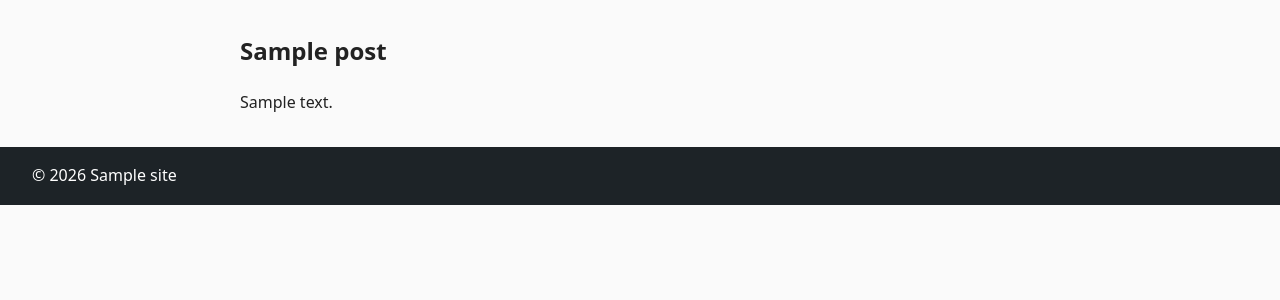
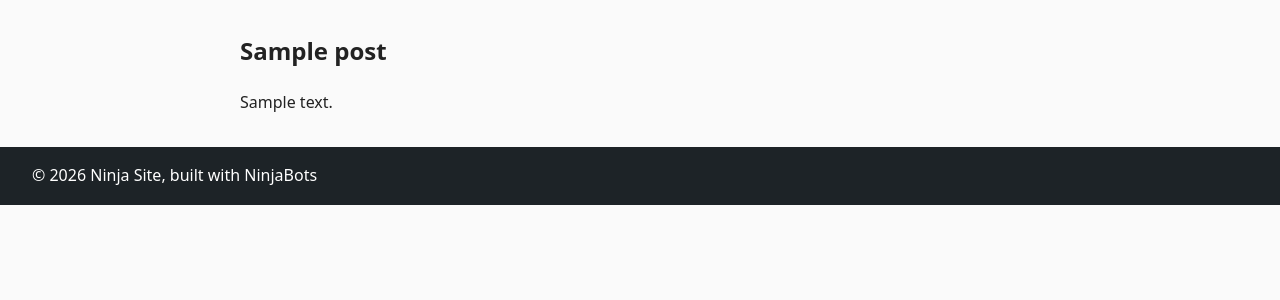
Before and after one commit to Karnantcs/tiny-sample, a WordPress theme: template wordpress-site/wp-content/themes/ninja-theme/index.php in a window 1280 px wide. Shown: the part 58-358 px from the top of the page. Run offline with PHP 8.4 and a stand-in for WordPress, Linux system fonts and the light colour scheme; the site name, menu and one post (Sample post) are stand-ins, and other content is empty.

Commit message:
I've changed the theme footer to "© 2026 Ninja Site, built with NinjaBots"; the change is in the wor
Why: I've changed the theme footer to "© 2026 Ninja Site, built with NinjaBots"; the change is in the working tree and not committed yet.

What changed
- wordpress-site/wp-content/themes/ninja-theme/index.php, line 38: the footer used to print the current year and the site name. It now prints the fixed text you asked for. I made the year fixed too, so it won't change next year.

Checks
- The full test suite passed (vendor/bin/phpunit). No existing test covers the footer, so the tests don't check this text.
- I haven't loaded the page to look at the footer myself. The site starts after this hand-off, once the tests pass, so the footer should show on the preview address NinjaBots gives you.

Not done
- I haven't committed or pushed. Approve will push the branch and open the pull request.

Request: New task: in wordpress-site, change the theme's footer text to '© 2026 Ninja Site, built with NinjaBots'. Run the tests, start the site so I can see it, and hand it over.

NinjaBots-Agent: agent_software_engineer_22be4d
NinjaBots-Role: software-engineer
NinjaBots-Task: thd_1794679333955_a83f9a
NinjaBots-Item: wrk_1794679337231_3e23b8
NinjaBots-Kind: hand-off

```diff
--- a/wordpress-site/wp-content/themes/ninja-theme/index.php
+++ b/wordpress-site/wp-content/themes/ninja-theme/index.php
@@ -35,7 +35,7 @@ if (!defined('ABSPATH')) {
 </main>
 
 <footer class="site-footer">
-    &copy; <?php echo esc_html(gmdate('Y')); ?> <?php bloginfo('name'); ?>
+    &copy; 2026 Ninja Site, built with NinjaBots
 </footer>
 <?php wp_footer(); ?>
 </body>
```
